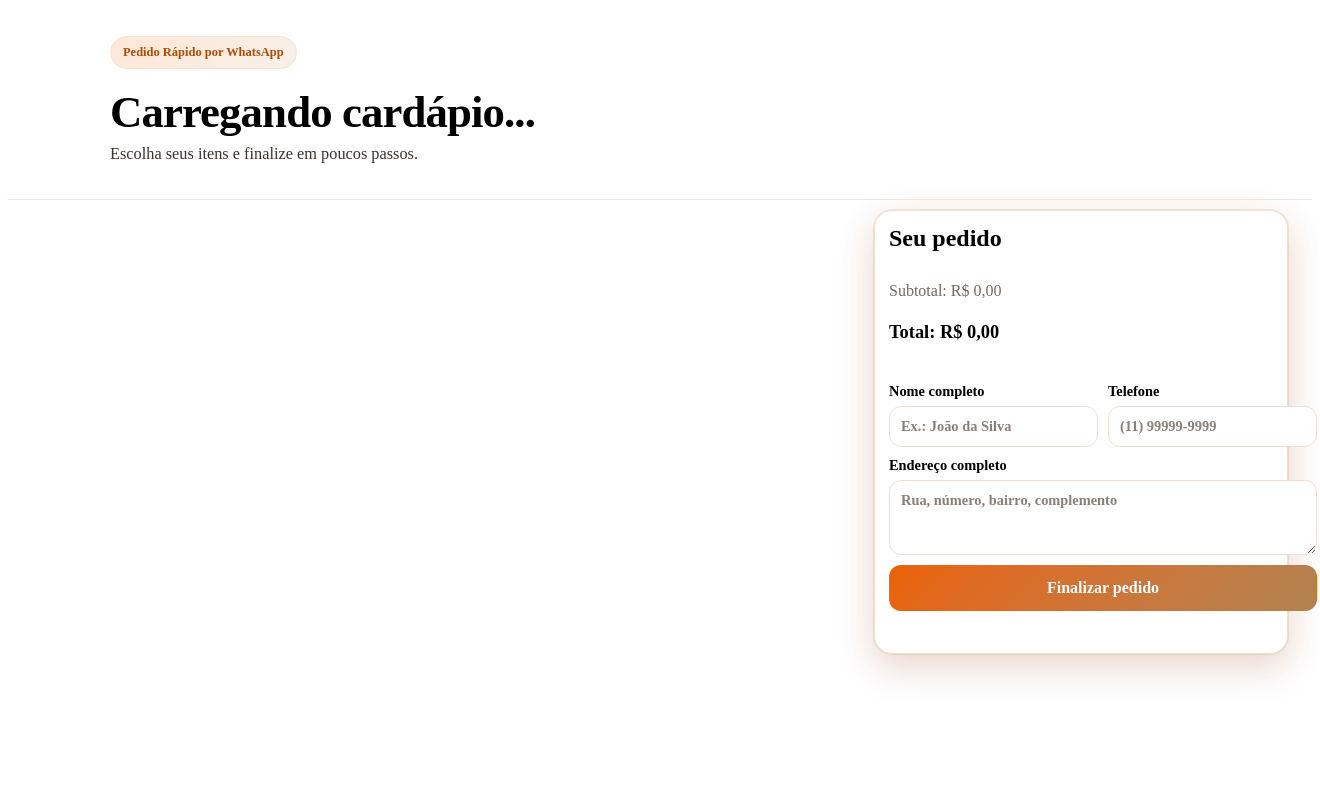
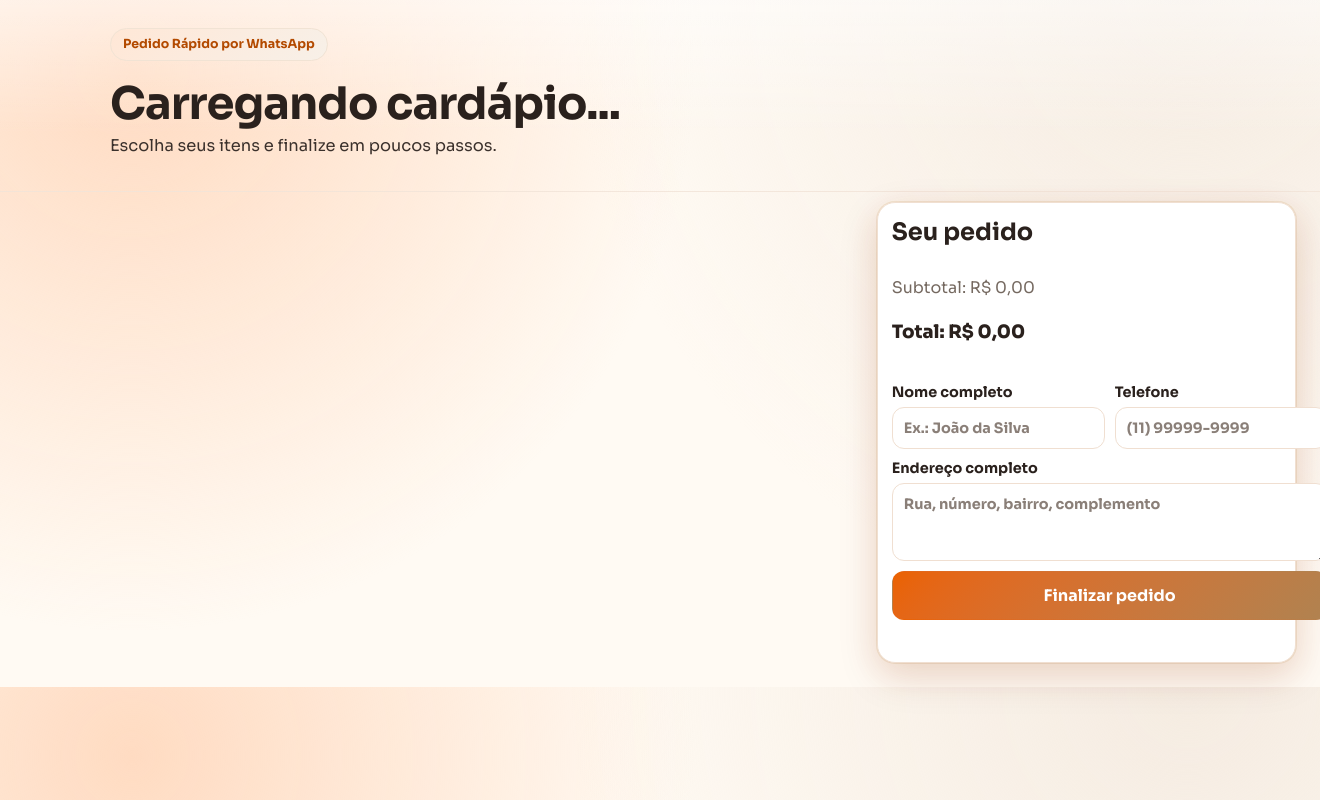
Before and after one commit to neol10/cardapios, a PHP site: page / in a window 1320 px wide. Run offline with PHP 8.4, Linux system fonts and the light colour scheme; some libraries are stand-ins or nearby versions.

Commit message:
Add font selection per cardapio

```diff
--- a/admin/index.html
+++ b/admin/index.html
@@ -60,6 +60,6 @@
         <div id="toast-container" class="toast-container" aria-live="polite" aria-atomic="true"></div>
       </section>
     </main>
-    <script type="module" src="/admin/script.js?v=5"></script>
+    <script type="module" src="/admin/script.js?v=6"></script>
   </body>
 </html>
--- a/admin/script.js
+++ b/admin/script.js
@@ -299,6 +299,7 @@
   if (form.cor_muted) form.cor_muted.value = item.cor_muted || "#756960";
   if (form.cor_borda) form.cor_borda.value = item.cor_borda || "#f0dfd1";
   if (form.slogan) form.slogan.value = item.slogan || "";
+  if (form.fonte_key) form.fonte_key.value = item.fonte_key || "sora";
   if (form.horario_funcionamento) form.horario_funcionamento.value = item.horario_funcionamento || "";
   if (form.abre_em) form.abre_em.value = item.abre_em ? String(item.abre_em).slice(0, 5) : "";
   if (form.fecha_em) form.fecha_em.value = item.fecha_em ? String(item.fecha_em).slice(0, 5) : "";
@@ -420,6 +421,7 @@
     const cor_muted = String(formData.get("cor_muted") || "").trim();
     const cor_borda = String(formData.get("cor_borda") || "").trim();
     const slogan = String(formData.get("slogan") || "").trim();
+    const fonte_key = String(formData.get("fonte_key") || "sora").trim() || "sora";
     const horario_funcionamento = String(formData.get("horario_funcionamento") || "").trim();
     const abre_em = String(formData.get("abre_em") || "").trim();
     const fecha_em = String(formData.get("fecha_em") || "").trim();
@@ -459,6 +461,7 @@
       cor_muted: cor_muted || null,
       cor_borda: cor_borda || null,
       slogan: slogan || null,
+      fonte_key,
       horario_funcionamento: horario_funcionamento || null,
       abre_em: abre_em || null,
       fecha_em: fecha_em || null,
--- a/cardapio/index.html
+++ b/cardapio/index.html
@@ -10,7 +10,7 @@
       href="https://fonts.googleapis.com/css2?family=Sora:wght@400;600;700;800&display=swap"
       rel="stylesheet"
     />
-    <link rel="stylesheet" href="./style.css?v=10" />
+    <link rel="stylesheet" href="./style.css?v=11" />
     <script>
       window.__SUPABASE_CONFIG__ = {
         url: "https://uapwitkmxuoepnjlffqy.supabase.co",
@@ -103,6 +103,6 @@
 
     <a id="whatsapp-fab" class="whatsapp-fab is-hidden" target="_blank" rel="noopener">WhatsApp</a>
 
-    <script type="module" src="./script.js?v=8"></script>
+    <script type="module" src="./script.js?v=9"></script>
   </body>
 </html>
--- a/cardapio/script.js
+++ b/cardapio/script.js
@@ -57,6 +57,26 @@
 function setSecondaryColor(color) {
   const root = document.documentElement;
   root.style.setProperty("--theme2", color || "#c8945b");
+}
+
+const FONT_STACKS = {
+  sora: '"Sora", system-ui, -apple-system, "Segoe UI", Roboto, Arial, sans-serif',
+  system: 'system-ui, -apple-system, "Segoe UI", Roboto, Arial, sans-serif',
+  segoe: '"Segoe UI", system-ui, -apple-system, Arial, sans-serif',
+  arial: 'Arial, Helvetica, system-ui, -apple-system, "Segoe UI", sans-serif',
+  trebuchet: '"Trebuchet MS", Trebuchet, Arial, sans-serif',
+  verdana: 'Verdana, Geneva, Tahoma, sans-serif',
+  tahoma: 'Tahoma, Verdana, Geneva, sans-serif',
+  georgia: 'Georgia, "Times New Roman", Times, serif',
+  times: '"Times New Roman", Times, serif',
+  palatino: '"Palatino Linotype", Palatino, Georgia, serif',
+  courier: '"Courier New", Courier, monospace'
+};
+
+function applyFontKey(fontKey) {
+  const key = safeText(fontKey) || "sora";
+  const stack = FONT_STACKS[key] || FONT_STACKS.sora;
+  document.documentElement.style.setProperty("--font", stack);
 }
 
 function setOptionalVar(name, value) {
@@ -448,6 +468,7 @@
   document.querySelector("#cardapio-nome").textContent = data.nome;
   setThemeColor(data.cor_tema);
   setSecondaryColor(data.cor_secundaria);
+  applyFontKey(data.fonte_key);
 
   // Overrides de cores (opcional)
   setOptionalVar("--bg", data.cor_fundo);
--- a/cardapio/style.css
+++ b/cardapio/style.css
@@ -1,6 +1,7 @@
 :root {
   --theme: #ff6a00;
   --theme2: #c8945b;
+  --font: "Sora", sans-serif;
   --bg: #fffaf3;
   --surface: #ffffff;
   --text: #2a211d;
@@ -14,41 +15,9 @@
   box-sizing: border-box;
 }
 
-  padding: 12px 12px;
-  border-radius: 16px;
-  border: 1px solid color-mix(in srgb, var(--border) 75%, transparent);
-  background: color-mix(in srgb, var(--surface) 55%, transparent);
-  box-shadow: 0 10px 30px color-mix(in srgb, var(--theme2) 10%, transparent);
 body {
-.btn-ghost.remove-item:hover {
-  border-color: color-mix(in srgb, var(--theme) 22%, var(--border));
-  color: color-mix(in srgb, var(--theme) 65%, black);
-}
-
-.btn-ghost.remove-item:active {
-  transform: translateY(0);
-}
-
-.cart-box.cart-pulse {
-  animation: cartPulse 320ms ease-out;
-}
-
-@keyframes cartPulse {
-  0% {
-    transform: translateY(0);
-    box-shadow: 0 0 0 0 color-mix(in srgb, var(--theme2) 0%, transparent);
-  }
-  40% {
-    transform: translateY(-1px);
-    box-shadow: 0 14px 38px color-mix(in srgb, var(--theme2) 12%, transparent);
-  }
-  100% {
-    transform: translateY(0);
-    box-shadow: 0 10px 30px color-mix(in srgb, var(--theme2) 10%, transparent);
-  }
-}
   margin: 0;
-  font-family: "Sora", sans-serif;
+  font-family: var(--font);
   color: var(--text);
   background:
     radial-gradient(circle at 10% 10%, color-mix(in srgb, var(--theme) 24%, #fff) 0%, transparent 42%),
@@ -95,7 +64,6 @@
   max-width: 1100px;
   margin: 0 auto;
 }
-  transform: translateY(-1px);
 
 .hero-media {
   display: flex;
@@ -495,6 +463,34 @@
   border-color: color-mix(in srgb, var(--theme2) 18%, var(--border));
 }
 
+.btn-ghost.remove-item:hover {
+  border-color: color-mix(in srgb, var(--theme) 22%, var(--border));
+  color: color-mix(in srgb, var(--theme) 65%, black);
+}
+
+.btn-ghost.remove-item:active {
+  transform: translateY(0);
+}
+
+.cart-box.cart-pulse {
+  animation: cartPulse 320ms ease-out;
+}
+
+@keyframes cartPulse {
+  0% {
+    transform: translateY(0);
+    box-shadow: 0 0 0 0 color-mix(in srgb, var(--theme2) 0%, transparent);
+  }
+  40% {
+    transform: translateY(-1px);
+    box-shadow: 0 14px 38px color-mix(in srgb, var(--theme2) 12%, transparent);
+  }
+  100% {
+    transform: translateY(0);
+    box-shadow: 0 10px 30px color-mix(in srgb, var(--theme2) 10%, transparent);
+  }
+}
+
 .cart-total {
   font-size: 1.15rem;
   font-weight: 800;
--- a/supabase/schema.sql
+++ b/supabase/schema.sql
@@ -10,6 +10,7 @@
   whatsapp text not null,
   cor_tema text not null default '#ff6a00',
   cor_secundaria text,
+  fonte_key text,
   abre_em time,
   fecha_em time,
   fundo_estilo text not null default 'padrao' check (fundo_estilo in ('padrao','solido','degrade_linear','degrade_radial')),
@@ -40,6 +41,7 @@
 
 -- Se você já executou este schema antes, rode também este patch (não quebra se já existir).
 alter table public.cardapios add column if not exists cor_secundaria text;
+alter table public.cardapios add column if not exists fonte_key text;
 alter table public.cardapios add column if not exists abre_em time;
 alter table public.cardapios add column if not exists fecha_em time;
 alter table public.cardapios add column if not exists fundo_estilo text;
@@ -74,6 +76,7 @@
 update public.cardapios set whatsapp_botao = 'flutuante' where whatsapp_botao is null;
 update public.cardapios set fundo_estilo = 'padrao' where fundo_estilo is null;
 update public.cardapios set fundo_angulo = 135 where fundo_angulo is null;
+update public.cardapios set fonte_key = 'sora' where fonte_key is null;
 
 create table if not exists public.produtos (
   id uuid primary key default gen_random_uuid(),
```
Also changed, not shown: admin/dashboard.html (+18 -1 lines).
